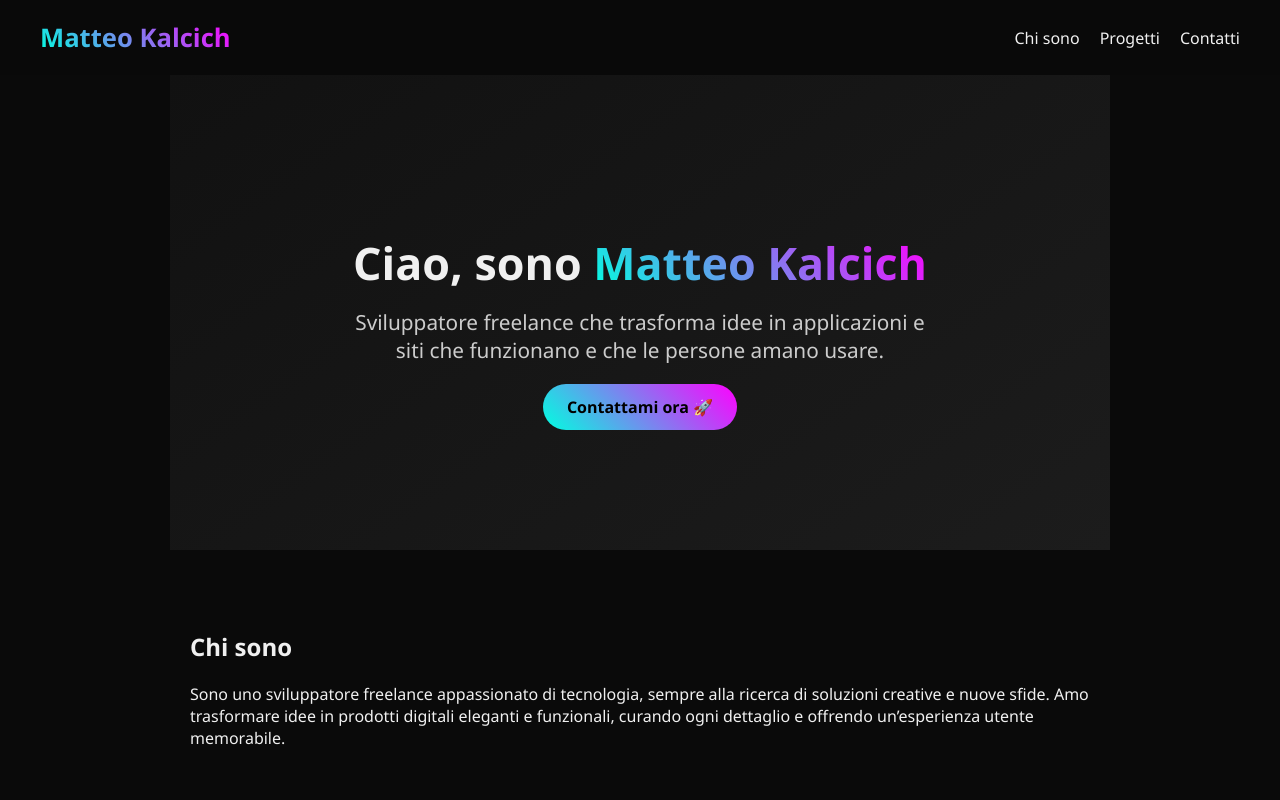
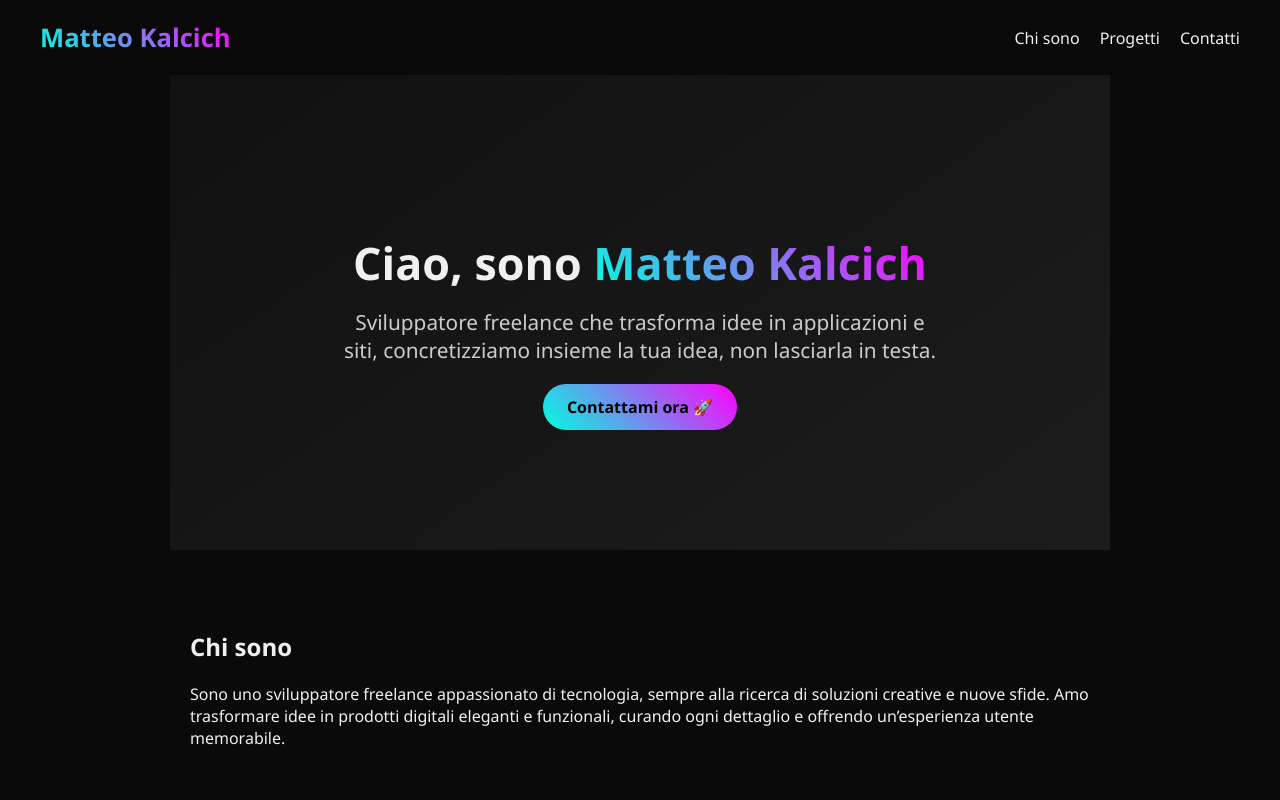
Before and after one commit to matteokalcich/Portfolio, a plain HTML site: page index.html in a window 1280 px wide. Shown: the top 800 px of the page. Drawn offline with Linux system fonts and the light colour scheme.

Commit message:
changed description

```diff
--- a/index.html
+++ b/index.html
@@ -20,7 +20,7 @@
 
   <section class="hero">
     <h1>Ciao, sono <span class="highlight">Matteo Kalcich</span></h1>
-    <p>Sviluppatore freelance che trasforma idee in applicazioni e siti che funzionano e che le persone amano usare.</p>
+    <p>Sviluppatore freelance che trasforma idee in applicazioni e siti, concretizziamo insieme la tua idea, non lasciarla in testa.</p>
     <a href="#contact" class="cta-button">Contattami ora 🚀</a>
   </section>
 
```
